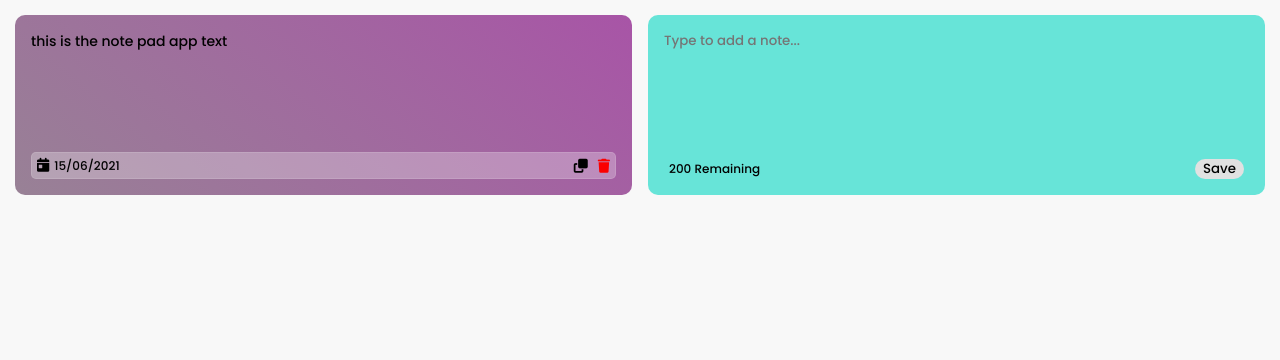
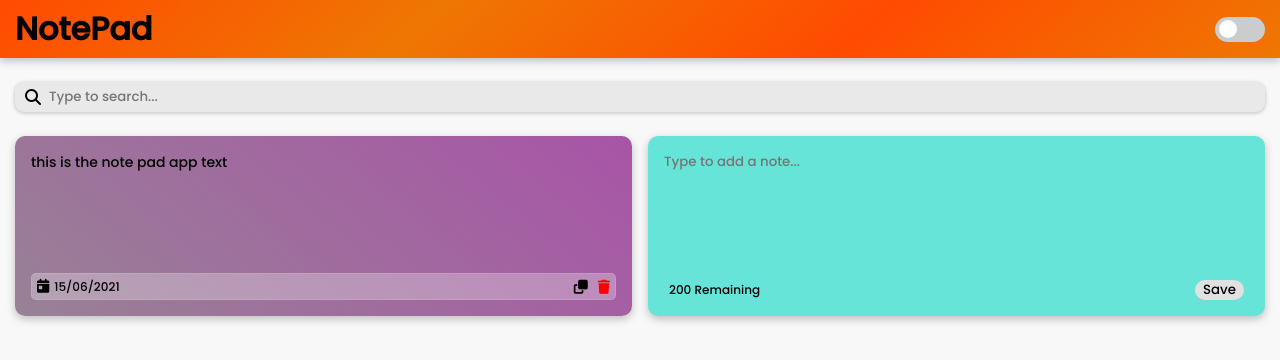
Before and after one commit to danishzayan/YourQuotes-App, a React (Vite) app: page / in a window 1280 px wide. Shown: the top 360 px of the page. Built offline with nearby package versions, Linux system fonts and the light colour scheme; no server answers.

Commit message:
almost done

```diff
--- a/src/App.jsx
+++ b/src/App.jsx
@@ -4,6 +4,8 @@ import CardsList from './components/CardsList';
 import { nanoid } from 'nanoid';
 import axios from 'axios';
 import { ToastContainer } from 'react-toastify';
+import Search from './components/Search';
+import Header from './components/Header';
 
 //API Details
 // 20220912223415
@@ -22,6 +24,10 @@ function App() {
       date: '15/06/2021',
     },
   ]);
+
+  const [searchText, setSearchText] = useState('');
+
+  const [darkMode, setDarkMode] = useState(false);
 
   // read operaton
   const getData = () => {
@@ -67,9 +73,13 @@ function App() {
   };
 
   return (
+    <>
+     <div className={`${darkMode && 'dark-mode'}`}>
+     <Header handleToggleDarkMode={setDarkMode} />
     <div className="container">
+      <Search handleSearchNote={setSearchText} />
       <CardsList
-        notes={notes}
+        notes={notes.filter((note)=> note.text.toLowerCase().includes(searchText))}
         handleAddNote={addNote}
         handleDeleteNote={deleteNote}
       />
@@ -86,6 +96,8 @@ function App() {
       />
       <ToastContainer />
     </div>
+     </div>
+    </>
   );
 }
 
--- /dev/null
+++ b/src/components/Header.jsx
@@ -0,0 +1,15 @@
+import React from 'react';
+
+const Header = ({handleToggleDarkMode}) => {
+  return (
+    <div className="header">
+      <h1>NotePad</h1>
+      <label className="switch">
+        <input type="checkbox" onClick={()=> handleToggleDarkMode((previousDarkMode)=> !previousDarkMode)} />
+        <span className="slider round"></span>
+      </label>
+    </div>
+  );
+};
+
+export default Header;
--- /dev/null
+++ b/src/components/Search.jsx
@@ -0,0 +1,12 @@
+import React from 'react'
+
+const Search = ({ handleSearchNote }) => {
+  return (
+    <div className='search'>
+       <i className="fa-solid fa-magnifying-glass"></i>
+       <input onChange={(event) => handleSearchNote(event.target.value)} type="text" placeholder='Type to search...' />
+    </div>
+  )
+}
+
+export default Search
--- a/src/index.css
+++ b/src/index.css
@@ -19,7 +19,8 @@ body {
   /* max-width: 960px; */
   width: 100%;
   margin: 0 auto;
-  padding: 15px;
+  padding: 0 15px;
+  min-height: 100vh;
 }
 
 .cards-list {
@@ -37,6 +38,7 @@ body {
   flex-direction: column;
   justify-content: space-between;
   white-space: pre-wrap;
+  box-shadow: rgb(0 0 0 / 24%) 0px 3px 8px;
 }
 
 .card span {
@@ -110,3 +112,110 @@ textarea:focus {
   cursor: pointer;
   margin-right: 10px;
 }
+
+.search {
+  display: flex;
+  align-items: center;
+  background: rgb(233 233 233);
+  box-shadow: rgb(0 0 0 / 24%) 0px 1px 4px;
+  border-radius: 9px;
+  padding: 5px 10px;
+  margin-bottom: 1.5em;
+}
+
+.search input {
+  border: none;
+  background-color: rgb(233 233 233);
+  margin-left: 8px;
+  width: 100%;
+}
+
+.search input:focus {
+  outline: none;
+}
+
+/* Style for header  */
+.header {
+  display: flex;
+  flex-direction: row;
+  justify-content: space-between;
+  align-items: center;
+  background-image: linear-gradient(139deg, #ff4b01, #ee7703, #ff4b01, #ee7703);
+  margin-bottom: 1.5em;
+  padding: 5px 15px;
+  /* box-shadow: rgba(60, 64, 67, 0.3) 0px 1px 2px 0px, rgba(60, 64, 67, 0.15) 0px 2px 6px 2px; */
+  box-shadow: rgba(0, 0, 0, 0.24) 0px 3px 8px;
+}
+
+/* The switch - the box around the slider */
+.switch {
+  position: relative;
+  display: inline-block;
+  width: 50px;
+  height: 25px;
+}
+
+
+/* Hide default HTML checkbox */
+.switch input {
+  opacity: 0;
+  width: 0;
+  height: 0;
+}
+
+/* The slider */
+.slider {
+  position: absolute;
+  cursor: pointer;
+  top: 0;
+  left: 0;
+  right: 0;
+  bottom: 0;
+  background-color: #ccc;
+  -webkit-transition: .4s;
+  transition: .4s;
+}
+
+.slider:before {
+  position: absolute;
+  content: "";
+  height: 18px;
+  width: 18px;
+  left: 4px;
+  bottom: 4px;
+  background-color: white;
+  -webkit-transition: .4s;
+  transition: .4s;
+}
+
+input:checked + .slider {
+  background-color: #2196F3;
+}
+
+input:focus + .slider {
+  box-shadow: 0 0 1px #2196F3;
+}
+
+input:checked + .slider:before {
+  -webkit-transform: translateX(26px);
+  -ms-transform: translateX(26px);
+  transform: translateX(26px);
+}
+
+/* Rounded sliders */
+.slider.round {
+  border-radius: 34px;
+}
+
+.slider.round:before {
+  border-radius: 50%;
+}
+
+/* style for dark mode  */
+.dark-mode {
+  background-color: #000000;
+}
+
+.dark-mode h1 {
+  color: #fff;
+}
```
